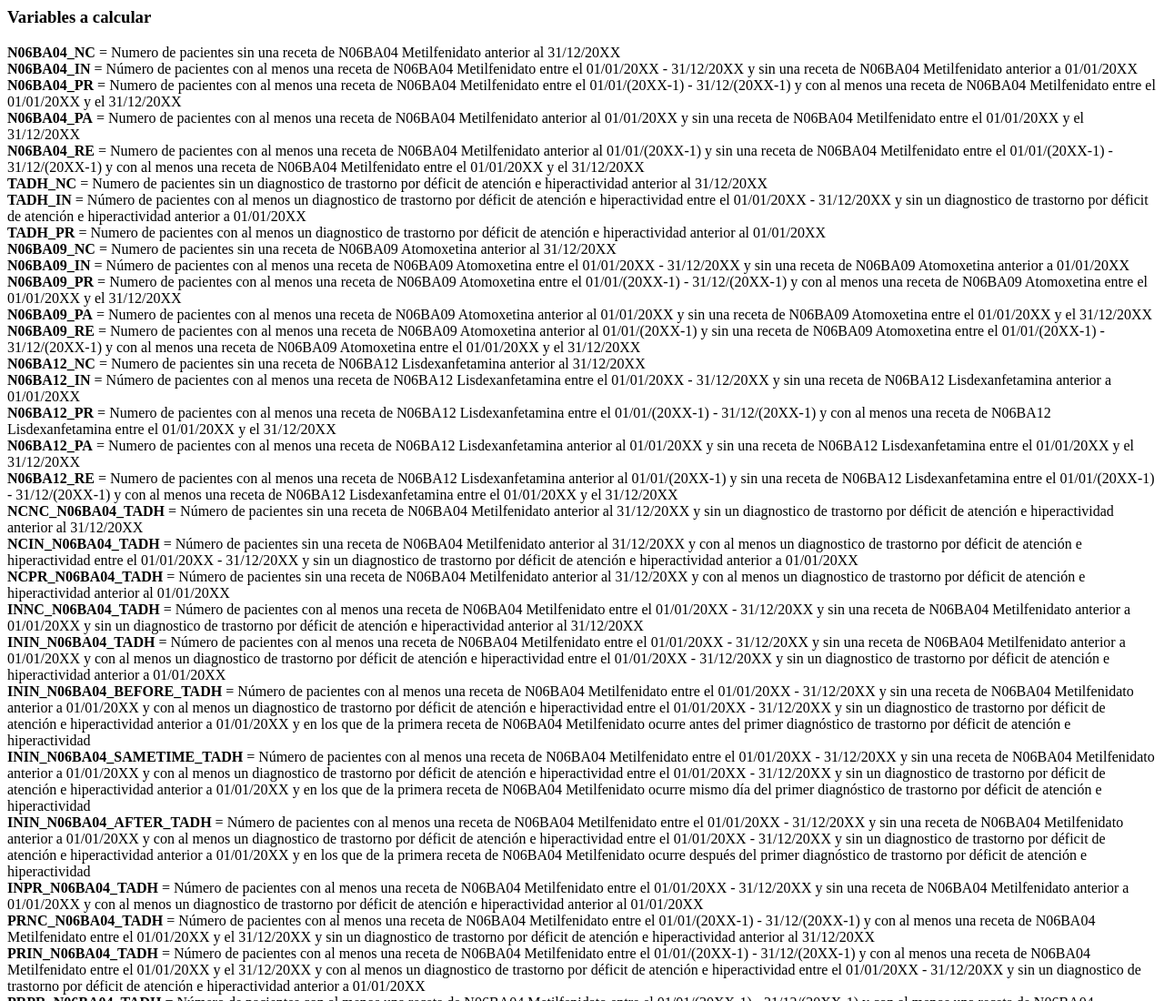
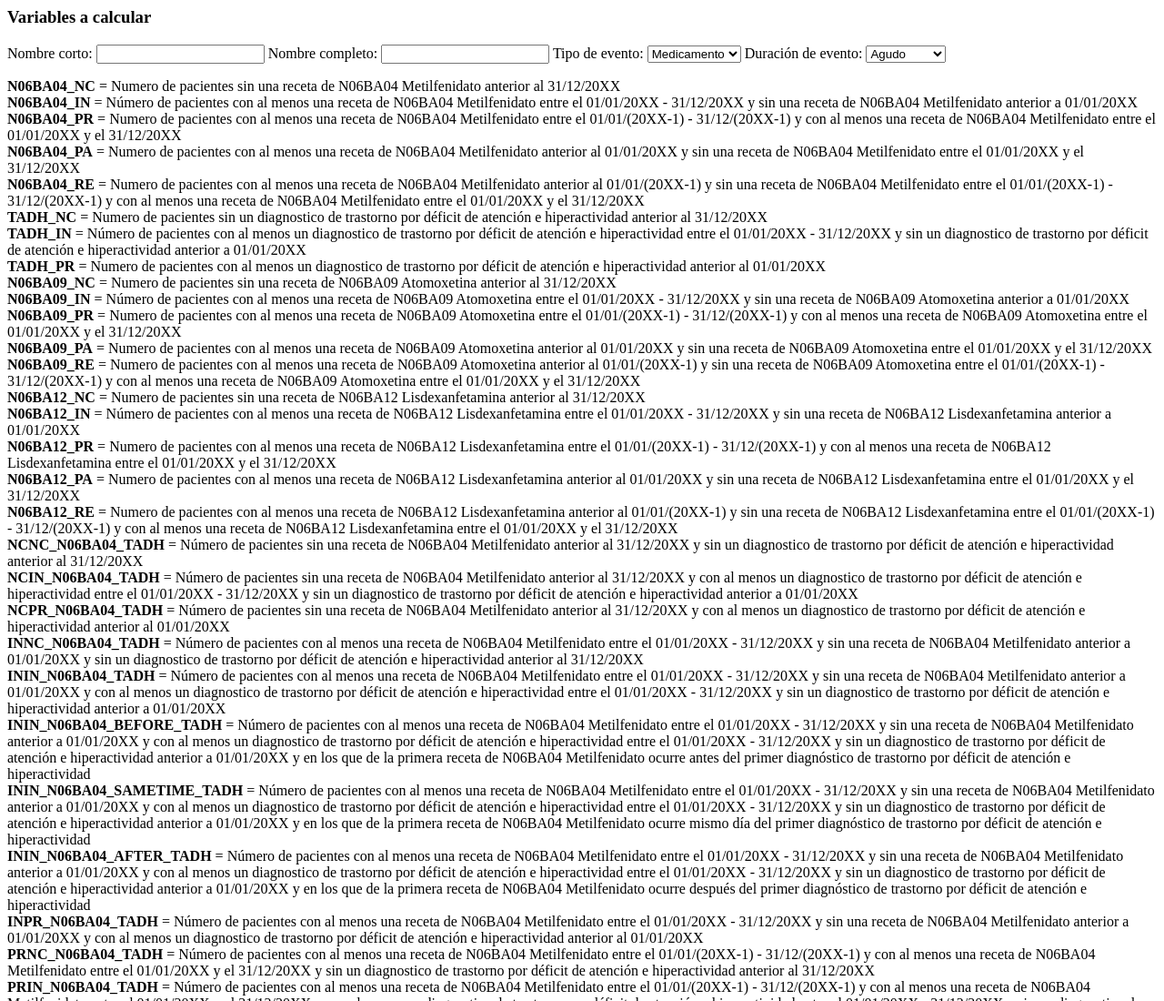
Before and after one commit to drbonis/irebifap, a plain HTML site: page index.html in a window 1280 px wide. Shown: the top 1100 px of the page at 91% size. Drawn offline with Linux system fonts and the light colour scheme.

Commit message:
added form draft

```diff
--- a/index.html
+++ b/index.html
@@ -7,7 +7,28 @@
     </head>
     <body>
         <h3>Variables a calcular</h3>
+        <div id="formulario">
+            <form>
+                <div id="evento_01_div">
+                    <label>Nombre corto: </label><input id="evento_01" type="text">
+                    <label>Nombre completo: </label><input id="evento_01" type="text">
+                    <label>Tipo de evento: </label>
+                    <select name="type_01">
+                        <option value="medicine">Medicamento</option>
+                        <option value="diagnosis">Diagnóstico</option>
+                    </select>
+                    <label>Duración de evento: </label>
+                        <select name="duration_01">
+                            <option value="acute">Agudo</option>
+                            <option value="chronic">Crónico</option>
+                            <option value="recurrent">Recurrente</option>
+                        </select>
 
+                </div>
+
+
+            </form>
+        </div>
         <div id="output"></div>
     </body>
     <script src="iresbifap.js"></script>
```
Also changed, not shown: 1 other file.
